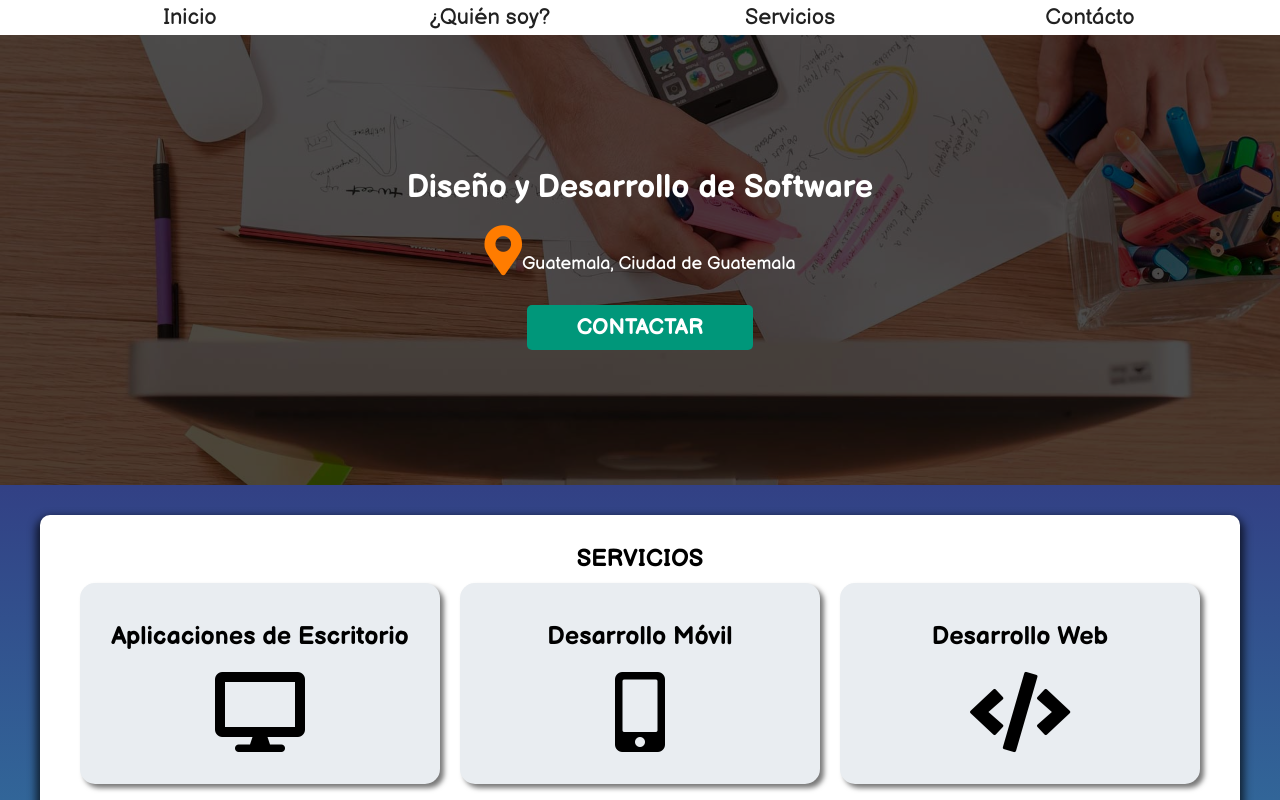
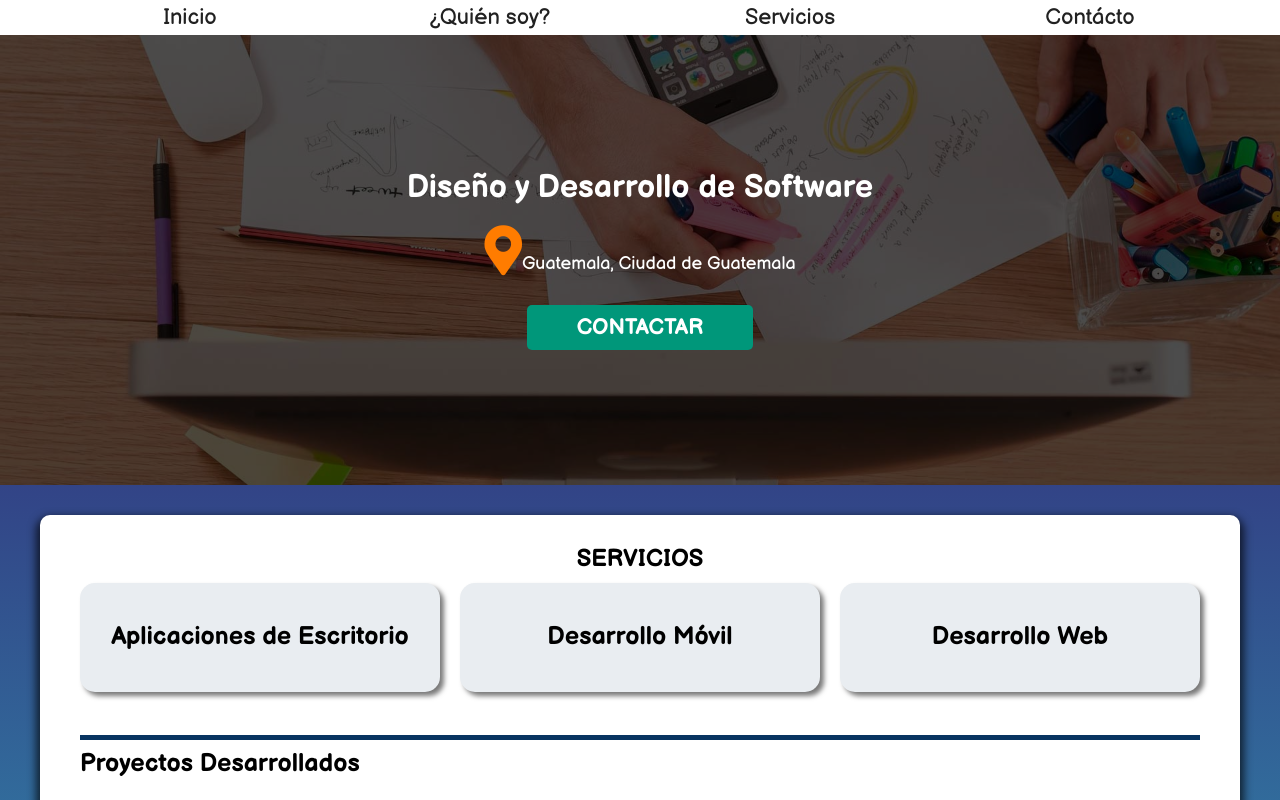
Before and after one commit to MarcosBonifasi/freelancermarcosbonifasi.github.io, a plain HTML site: page servicios.html in a window 1280 px wide. Shown: the top 800 px of the page. Drawn offline with Linux system fonts and the light colour scheme; a web font is replaced by a local one.

Commit message:
error not resolved

```diff
--- a/servicios.html
+++ b/servicios.html
@@ -42,19 +42,19 @@
                 <div class="contenedor-servicio" id="enlace-de-escritorio">
                     <h4>Aplicaciones de Escritorio</h4>
                     <div class="icono-servicio">
-                        <i class="fas fa-desktop"></i>
+                        <!--<i class="fas fa-desktop"></i>-->
                     </div>
                 </div>
                 <div class="contenedor-servicio" id="enlace-desarrollo-movil">
                     <h4>Desarrollo Móvil</h4>
                     <div class="icono-servicio">
-                        <i class="fas fa-mobile-alt"></i>
+                        <!--<i class="fas fa-mobile-alt"></i>-->
                     </div>
                 </div>
                 <div class="contenedor-servicio" id="enlace-desarrollo-web">
                     <h4>Desarrollo Web</h4>
                     <div class="icono-servicio">
-                        <i class="fas fa-code"></i>
+                        <!--<i class="fas fa-code"></i>-->
                     </div>
                 </div>
             </div>
```
Also changed, not shown: scripts/index.js (+5 -5 lines).
